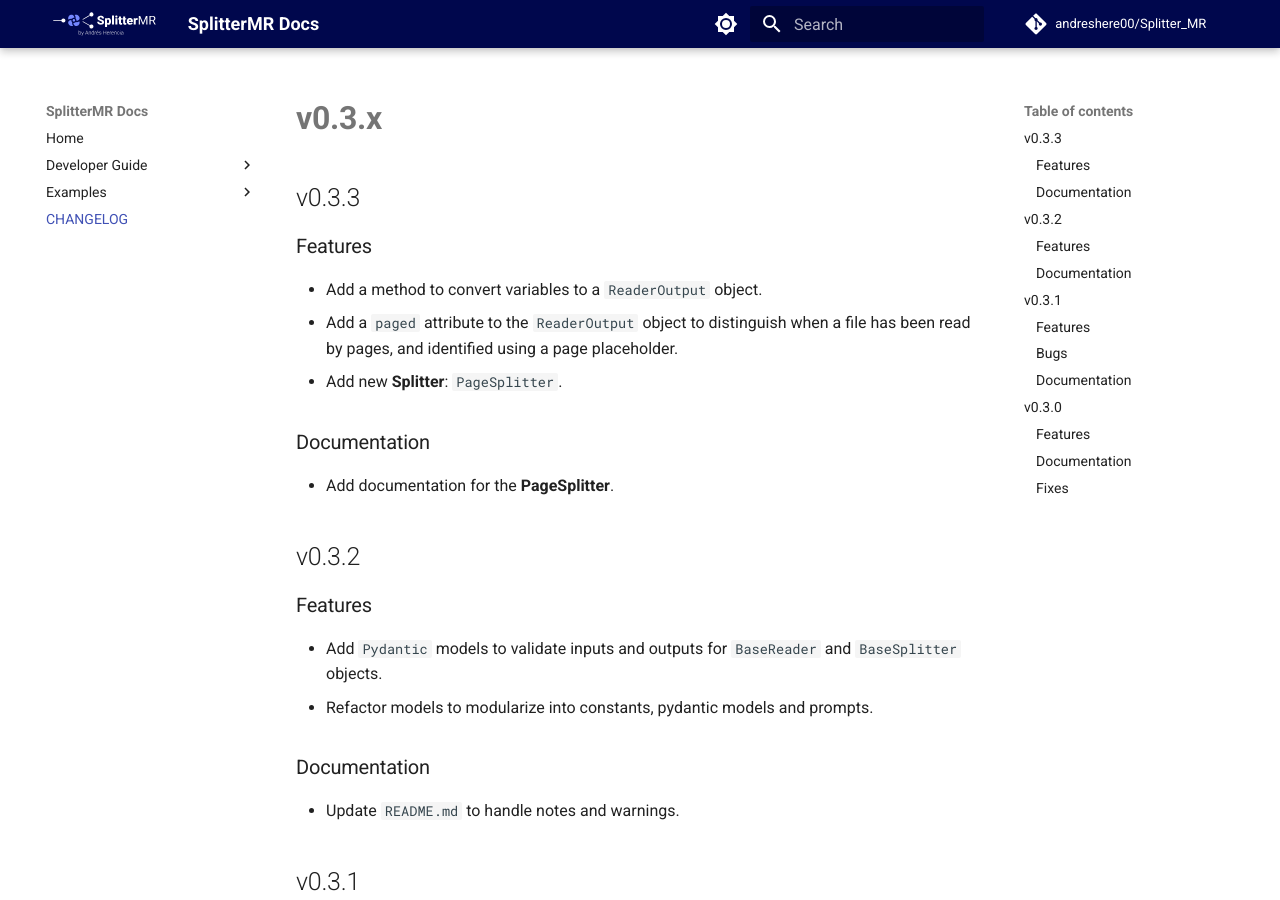
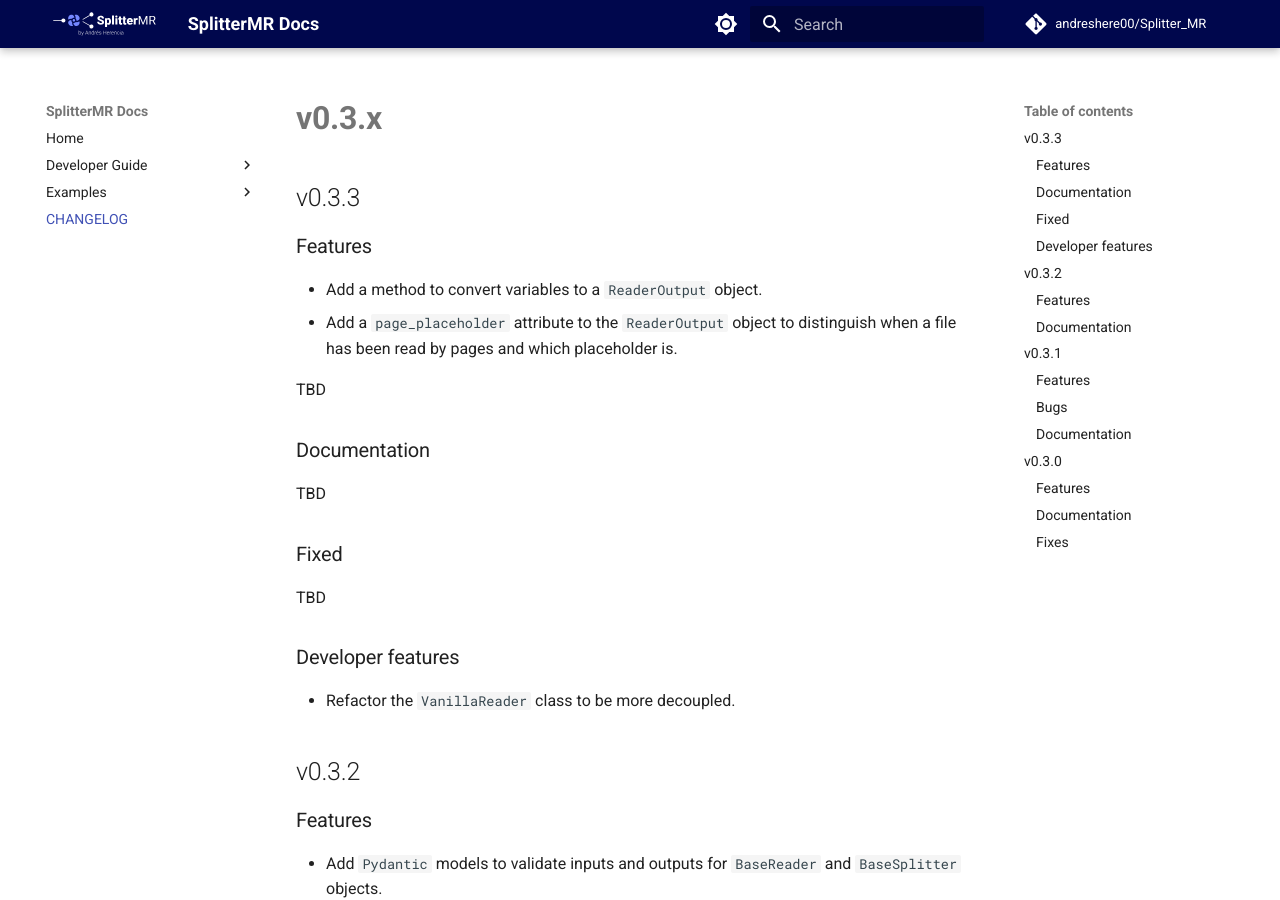
Before and after one commit to andreshere00/Splitter_MR, an MkDocs documentation site: the page built from docs/CHANGELOG.md, in a window 1280 px wide and 900 px high. Built offline with MkDocs 1.6.1 and Material for MkDocs 9.7.7, drawn with Linux system fonts in a browser that asks for light colours; comment, search, counter and statistics services are not loaded.

```diff
--- a/docs/CHANGELOG.md
+++ b/docs/CHANGELOG.md
@@ -5,12 +5,21 @@
 ### Features
 
 - Add a method to convert variables to a `ReaderOutput` object.
-- Add a `paged` attribute to the `ReaderOutput` object to distinguish when a file has been read by pages, and identified using a page placeholder.
-- Add new **Splitter**: `PageSplitter`.
+- Add a `page_placeholder` attribute to the `ReaderOutput` object to distinguish when a file has been read by pages and which placeholder is.
+
+TBD
 
 ### Documentation
 
-- Add documentation for the **PageSplitter**.
+TBD
+
+### Fixed
+
+TBD
+
+### Developer features
+
+- Refactor the `VanillaReader` class to be more decoupled.
 
 ## v0.3.2
 
```
Also changed, not shown: CHANGELOG.md (+12 -3 lines), 1 other file.
